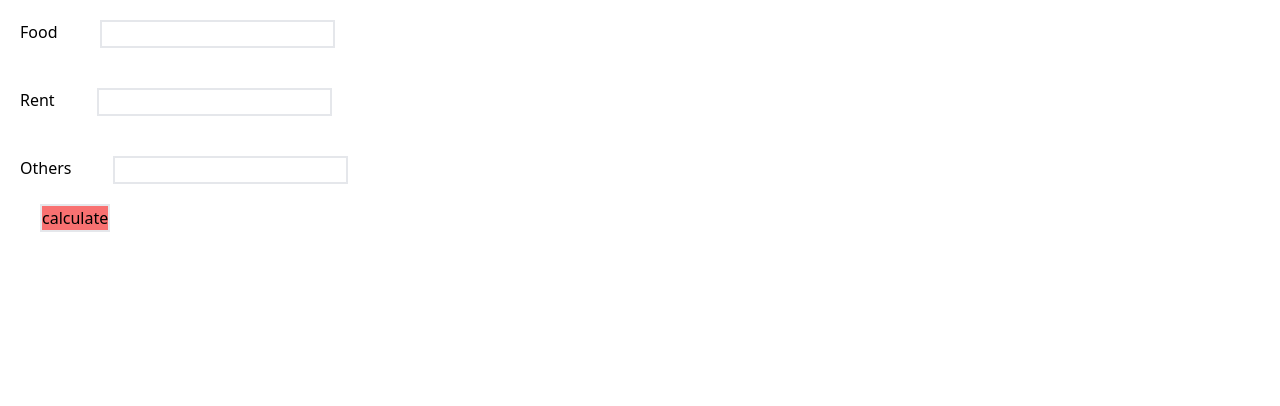
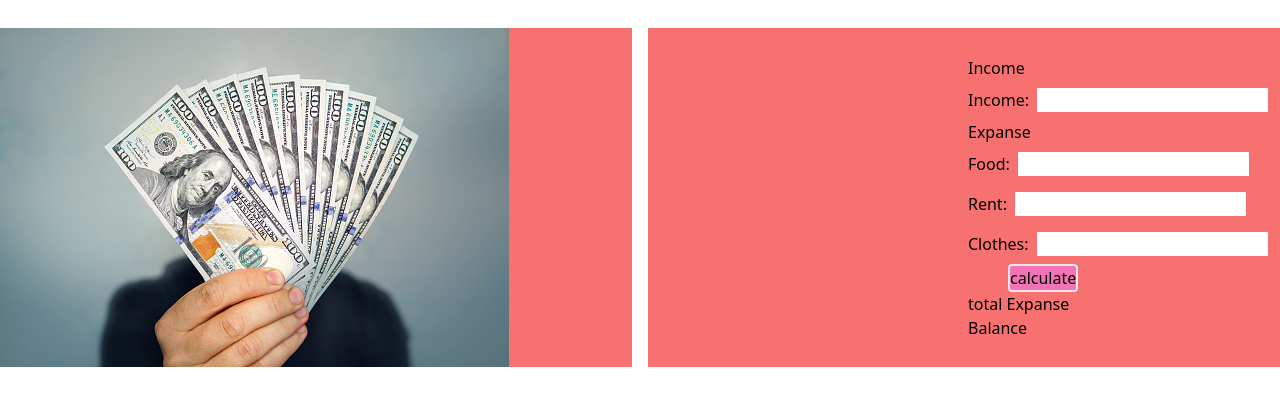
Before and after one commit to NazmulAlamShawon/my-Budget, a plain HTML site: page index.html in a window 1280 px wide. Drawn offline with nearby package versions, Linux system fonts and the light colour scheme.

Commit message:
add ew file

```diff
--- a/index.html
+++ b/index.html
@@ -5,6 +5,7 @@
     <meta http-equiv="X-UA-Compatible" content="IE=edge">
     <meta name="viewport" content="width=device-width, initial-scale=1.0">
     <script src="https://cdn.tailwindcss.com"></script>
+    <link rel="stylesheet" href="css/style.css">
     <title>Document</title>
 </head>
 <body>
@@ -12,20 +13,37 @@
 
       </header>
       <main>
-           <section>
+           <Section>
+            <div class="grid gap-4 grid-cols-2 grid-rows-3 mt-7">
+                  <div class="box bg-red-400 "> <img src="img/money.jpg" class="a" alt=""></div>
+                  <div class="box bg-red-400">
+                       <div class="budget-from  mt-7 ml-80 ">
+                               <h2>Income</h2>
+                               <div class=" flex items-center justify-items-center ">
+                              <p>Income:</p> <input class="m-2" type="text">
+                            </div>
+                                <h2>Expanse</h2>
+                                <div class="flex  items-center justify-items-center">
+                                <p>Food:</p> <input class="m-2" type="text">
+                            </div>
+                                <div class="flex items-center justify-items-center">
+                                <p>Rent:</p> <input class=" m-2" type="text">
+                            </div>
+                            <div class="flex items-center justify-items-center">
 
-                 <div class="food flex gap-0.5">
-                    <h2 class=" m-5"> Food</h2>    <input id="food-Input" class="border-2 m-5"  type="text">
-                </div>
-                <div class="food flex gap-0.5">
-                <h2 class=" m-5"> Rent</h2>     <input id="rent-Input" class="border-2 m-5" type="text">
+                                <p>Clothes:</p> <input class=" m-2" type="text">
+                            </div>
+
+                             <button class=" border-2 rounded bg-pink-400 mx-10"> calculate </button>
+                             <h3>total Expanse</h3>
+                             <h2>Balance</h2>
+
+                        </div>
+                  </div>
+
               </div>
-              <div class="food flex gap-0.5">
-               <h2 class=" m-5"> Others</h2>  <input id="others-Input" class="border-2 m-5" type="text">
-            </div>
-            <button id="calulate" class="border-2 bg-red-400 ml-10 "> calculate</button>
 
-           </section>
+           </Section>
 
       </main>
       <footer>
```
Also changed, not shown: img/money.jpg (added).
